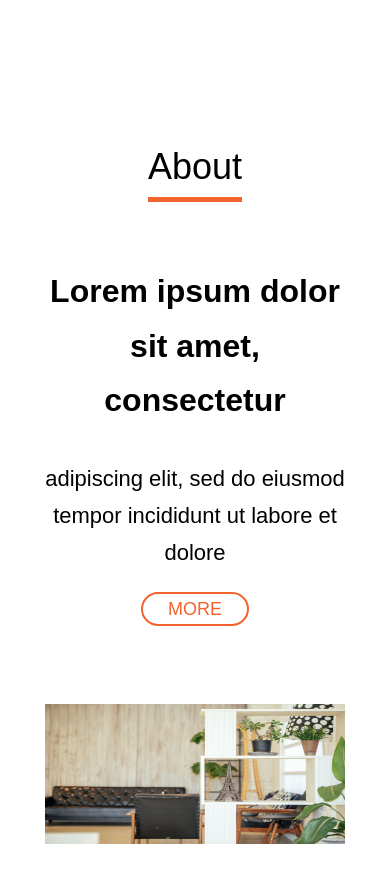
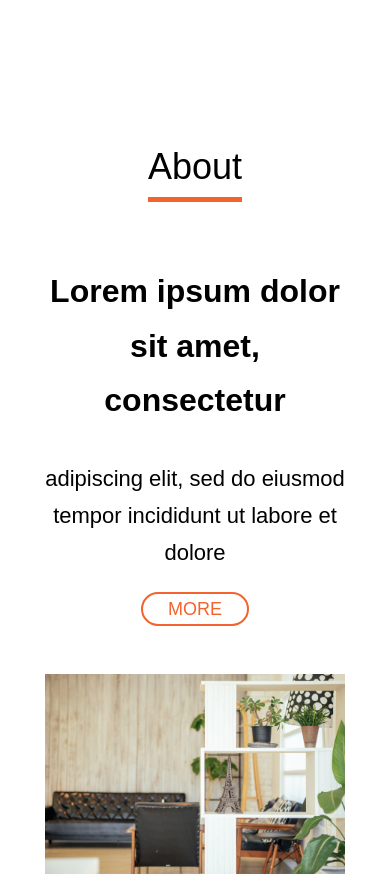
Before and after one commit to soneko99/WebPageDesign01, a plain HTML site: page 【Stage2-1】ちづみ～コーディングの練習をしよう/html/top.html in a window 390 px wide. Shown: the part 1657-2534 px from the top of the page. Drawn offline with Linux system fonts and the light colour scheme.

Commit message:
Update top.css

```diff
--- a/【Stage2-1】ちづみ～コーディングの練習をしよう/css/top.css
+++ b/【Stage2-1】ちづみ～コーディングの練習をしよう/css/top.css
@@ -162,7 +162,7 @@ footer p {
   .about-contain img {
     margin: auto;
     width: 100%;
-    /* height: 100%; */
+    height: auto;
   }
 }
 @media (max-width: 600px) {
```
